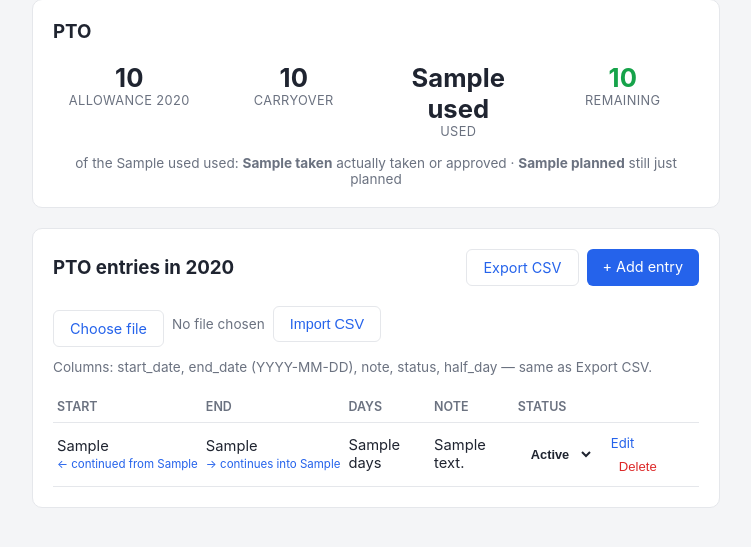
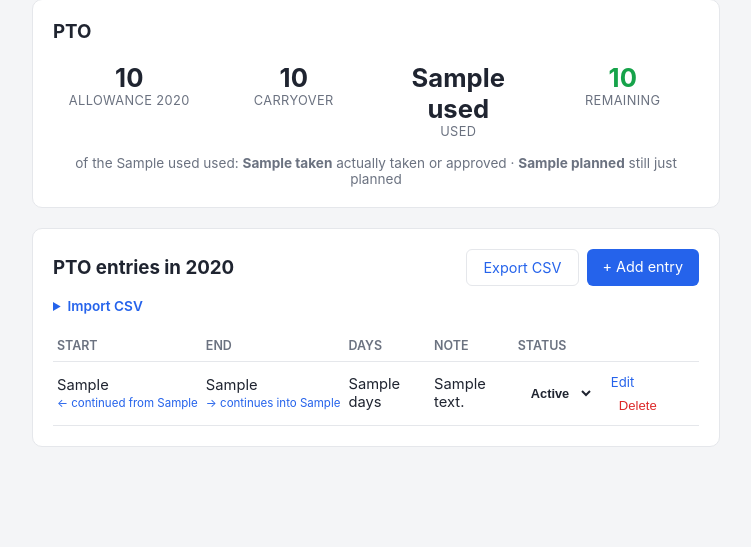
Before and after one commit to Boisti13/pto-tracker, a Flask app: template templates/pto.html in a window 1280 px wide. Shown: the part 115-662 px from the top of the page, without its empty margins (264-1015 px from the left). Run offline with Flask 3, Linux system fonts and the light colour scheme; data comes from the database, SQL or seed files in the repository; the template is opened without the code that fills it: most values are stand-ins (such as "Sample title", 1, 10 or a date in 2020).

Commit message:
Tidy up the CSV import layout with a collapsed disclosure
The file picker, filename, submit button, and column-format help text
were all crammed into one flex row that wrapped badly, especially
narrower than desktop width. Wrap it in a <details> collapsed by
default to a small "Import CSV" toggle, with the actual controls
revealed in a lightly-shaded panel only once opened — matches on
PTO, Overtime, and Sick Leave.

Co-Authored-By: Claude Sonnet 5 <noreply@anthropic.com>

```diff
--- a/static/style.css
+++ b/static/style.css
@@ -81,14 +81,25 @@ header.topbar {
   margin-bottom: 12px;
 }
 
+.import-details { margin-bottom: 16px; }
+.import-details > summary {
+  cursor: pointer;
+  color: var(--accent);
+  font-size: 0.85rem;
+  font-weight: 600;
+}
+.import-panel {
+  margin-top: 10px;
+  padding: 12px;
+  background: var(--bg);
+  border-radius: 8px;
+}
 .import-row {
   display: flex;
   align-items: center;
   flex-wrap: wrap;
   gap: 8px;
-  margin-bottom: 16px;
 }
-.import-row input[type="file"] { width: auto; padding: 4px; }
 
 /* The native file input's own button text (e.g. "Choose file") is rendered
    by the browser in whatever language it's set to, not by this page — hide
--- a/templates/pto.html
+++ b/templates/pto.html
@@ -43,15 +43,22 @@
       <a class="btn" href="{{ url_for('add_entry') }}">+ Add entry</a>
     </div>
   </div>
-  <form method="post" action="{{ url_for('import_pto_csv') }}" enctype="multipart/form-data" class="import-row">
+  <details class="import-details">
+    <summary>Import CSV</summary>
+    <div class="import-panel">
+      <form method="post" action="{{ url_for('import_pto_csv') }}" enctype="multipart/form-data">
         <input type="hidden" name="csrf_token" value="{{ csrf_token() }}">
+        <div class="import-row">
           <label class="btn secondary file-label" for="pto_csv_file">Choose file</label>
           <input type="file" id="pto_csv_file" name="csv_file" accept=".csv" required class="file-input-hidden"
                  onchange="document.getElementById('pto_csv_filename').textContent = this.files.length ? this.files[0].name : 'No file chosen';">
           <span id="pto_csv_filename" class="muted file-name">No file chosen</span>
-    <button class="btn secondary" type="submit">Import CSV</button>
-    <span class="muted">Columns: start_date, end_date (YYYY-MM-DD), note, status, half_day &mdash; same as Export CSV.</span>
+          <button class="btn secondary" type="submit">Import</button>
+        </div>
+        <p class="muted" style="margin:8px 0 0;">Columns: start_date, end_date (YYYY-MM-DD), note, status, half_day &mdash; same as Export CSV.</p>
       </form>
+    </div>
+  </details>
   {% if entries %}
   <table class="entries-table">
     <thead><tr><th>Start</th><th>End</th><th>Days</th><th>Note</th><th>Status</th><th></th></tr></thead>
```
Also changed, not shown: templates/overtime.html (+10 -3 lines), templates/sick.html (+10 -3 lines). Lines whose indentation alone changed are shown as unchanged.
